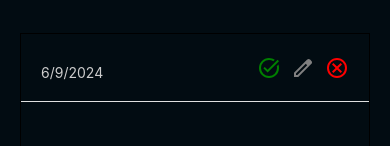
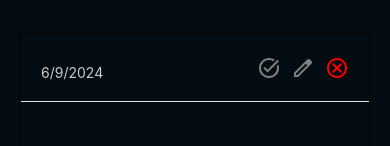
Before and after one commit to disconnectuss/ToDoApp_RN, a React Native app: screen / in a window 390 px wide. Both pictures are taken after a click on the element 365 px from the left and 105 px from the top of the page. Shown: the part 138-284 px from the top of the page. Built offline with nearby package versions, Linux system fonts and the light colour scheme.

Commit message:
buttons designed

```diff
--- a/src/components/icons/Check.js
+++ b/src/components/icons/Check.js
@@ -1,11 +1,11 @@
 import * as React from 'react';
 import Svg, {Path} from 'react-native-svg';
-const SvgCheck = props => (
+const SvgCheck =({color = 'gray', props}) => (
   <Svg
     xmlns="http://www.w3.org/2000/svg"
     width="24"
     height="24"
-    fill="green"
+    fill={color}
     viewBox="0 -960 960 960"
     {...props}>
     <Path d="M480-80q-83 0-156-31.5T197-197t-85.5-127T80-480t31.5-156T197-763t127-85.5T480-880q65 0 123 19t107 53l-58 59q-38-24-81-37.5T480-800q-133 0-226.5 93.5T160-480t93.5 226.5T480-160t226.5-93.5T800-480q0-18-2-36t-6-35l65-65q11 32 17 66t6 70q0 83-31.5 156T763-197t-127 85.5T480-80m-56-216L254-466l56-56 114 114 400-401 56 56z" />
--- a/src/components/planCard/index.js
+++ b/src/components/planCard/index.js
@@ -33,19 +33,20 @@ const PlanCard = ({plan = {}, plans = [], setPlans = () => {}}) => {
       }
       setPlans(temptArr);
     }
+    console.log(temptArr)
   };
   return (
     <View style={planStyles.planContainer}>
       <View style={planStyles.textContainer}>
-        <Text style={planStyles.title}>{plan?.text}</Text>
+        <Text style={[planStyles.title, plan?.isDone && planStyles.checkDone ]}>{plan?.text}</Text>
         <Text style={planStyles.date}>
           {new Date(plan?.date).toLocaleDateString('en-EN')}
         </Text>
       </View>
 
       <View style={planStyles.iconContainer}>
-        <TouchableOpacity onPress={checkDone}>
-          <Check />
+        <TouchableOpacity onPress={checkDone} >
+          <Check color={plan.isDone ? 'green' :  'gray'}/>
         </TouchableOpacity>
         <TouchableOpacity>
           <Edit />
--- a/src/components/planCard/style.js
+++ b/src/components/planCard/style.js
@@ -27,4 +27,11 @@ export const planStyles = StyleSheet.create({
     flexDirection: 'row',
     gap: 10,
   },
+  check:{
+    color:'gray'
+  },
+  checkDone:{
+    color:'red',
+    textDecorationLine:'line-through'
+  }
 });
```
Also changed, not shown: src/components/editModal/index.js (added, +19 -0 lines), src/components/editModal/style.js (added).
